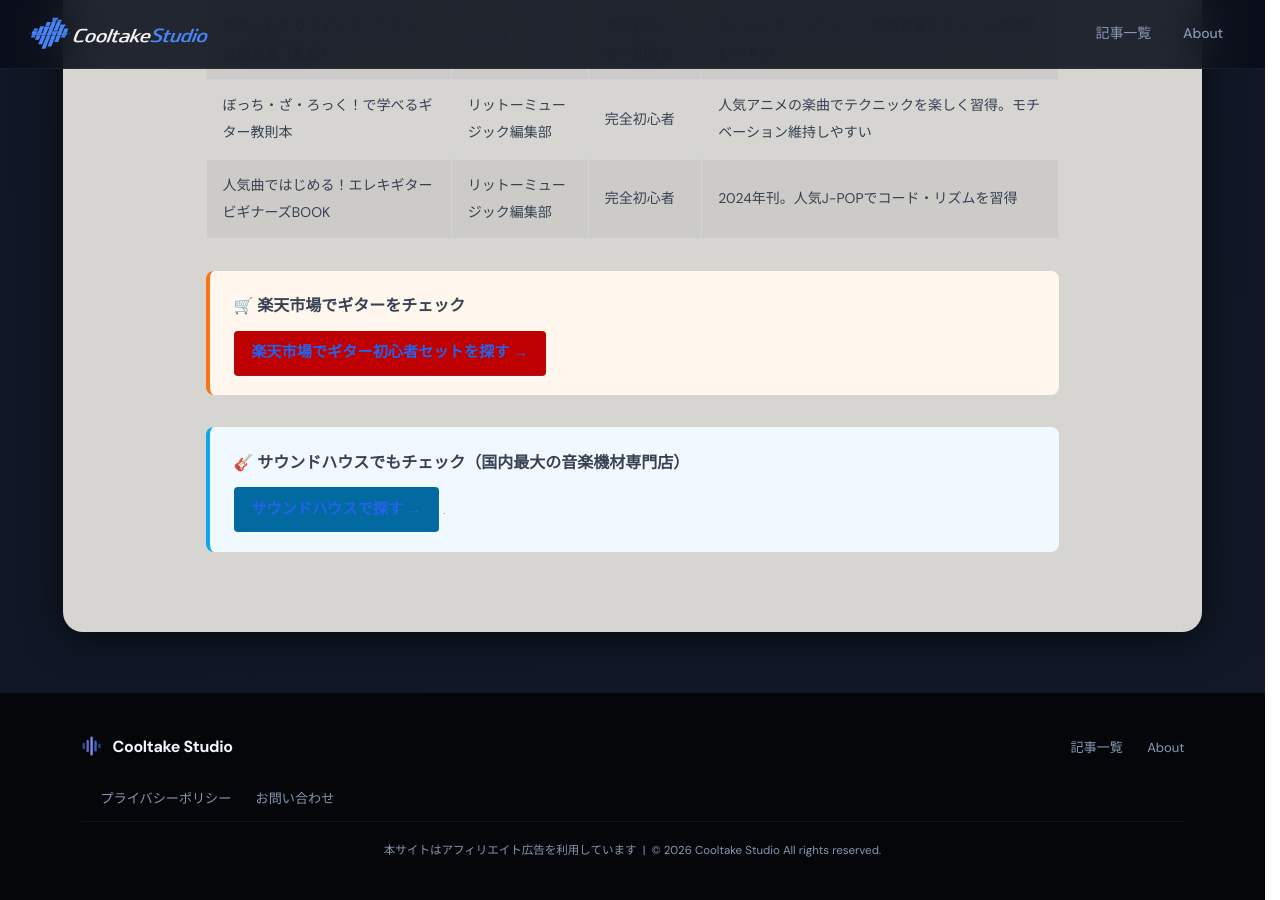
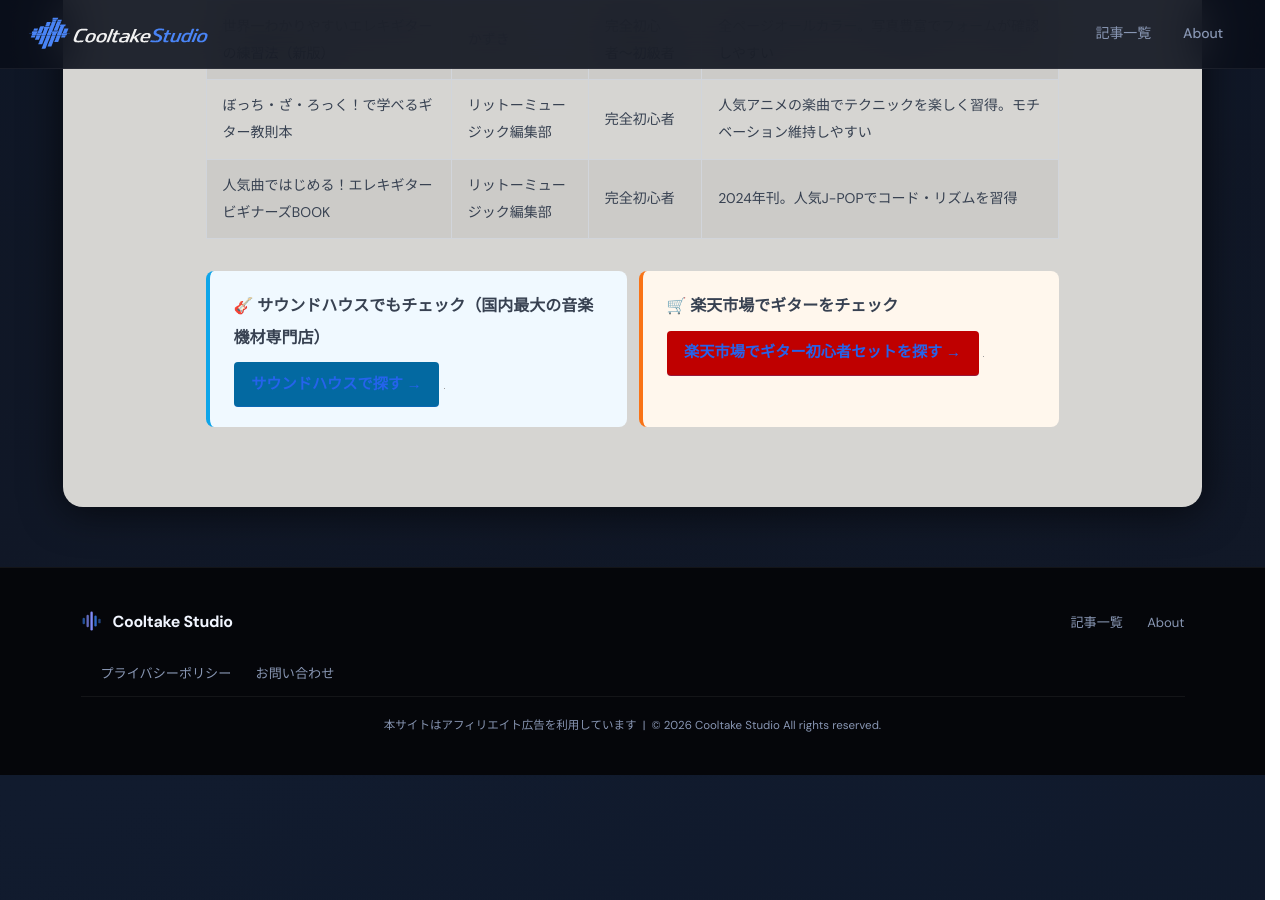
Before and after one commit to cooltake/cooltake.github.io, a Jekyll site: the page built from _posts/2026-05-20-guitar-guide.md, in a window 1280 px wide and 900 px high, scrolled down 4477 px. Built offline with Jekyll 4.4.1, drawn with Linux system fonts in a browser that asks for light colours; some web fonts are replaced; grey boxes are pictures that could not be loaded.

Commit message:
style: horizontal shop buttons in 2026-05-20-guitar-guide.md

```diff
--- a/_posts/2026-05-20-guitar-guide.md
+++ b/_posts/2026-05-20-guitar-guide.md
@@ -34,7 +34,7 @@ image: /assets/images/thumb-guitar.png
 
 | 予算 | モデル | 特徴 |
 |------|-------|------|
-| 〜¥15,000 | Squier Bullet Stratocaster<a href="https://h.accesstrade.net/sp/cc?rk=01001xqc00os63&url=https%3A%2F%2Fwww.soundhouse.co.jp%2Fproducts%2Fdetail%2Fitem%2F143662%2F" rel="nofollow" referrerpolicy="no-referrer-when-downgrade" style="margin-left:.3em;font-size:.85em;text-decoration:none;" title="サウンドハウスで見る">🛒</a> | Fenderの廉価ブランド。音程の安定感と弾きやすさのコスパ◎ |
+| 〜¥15,000 | Squier Bullet Stratocaster | Fenderの廉価ブランド。音程の安定感と弾きやすさのコスパ◎ |
 | 〜¥30,000 | Fender Japan MIJシリーズ | 日本製クオリティ。チューニング安定性が上がり長く使える |
 | 〜¥60,000 | Fender Standard（Mexico製） | プロも使う本格品質。上達してからも買い替え不要 |
 | ¥60,000〜 | Fender American Professional | 本物の弾き心地。本気で音楽を続けるなら最終回答 |
@@ -46,9 +46,9 @@ image: /assets/images/thumb-guitar.png
 | 予算 | モデル | 特徴 |
 |------|-------|------|
 | 〜¥15,000 | Yamaha F315D | 初心者に最適なチューニング安定性と音質 |
-| 〜¥30,000 | Yamaha FG800<a href="https://h.accesstrade.net/sp/cc?rk=01001xqc00os63&url=https%3A%2F%2Fwww.soundhouse.co.jp%2Fproducts%2Fdetail%2Fitem%2F210808%2F" rel="nofollow" referrerpolicy="no-referrer-when-downgrade" style="margin-left:.3em;font-size:.85em;text-decoration:none;" title="サウンドハウスで見る">🛒</a> | 単板トップで豊かな響き。長年愛されるロングセラー |
+| 〜¥30,000 | Yamaha FG800 | 単板トップで豊かな響き。長年愛されるロングセラー |
 | 〜¥60,000 | Taylor Academy 12 | ネックが薄く握りやすい。コードが押さえやすい |
-| ¥60,000〜 | Martin 000-15M<a href="https://h.accesstrade.net/sp/cc?rk=01001xqc00os63&url=https%3A%2F%2Fwww.soundhouse.co.jp%2Fproducts%2Fdetail%2Fitem%2F159605%2F" rel="nofollow" referrerpolicy="no-referrer-when-downgrade" style="margin-left:.3em;font-size:.85em;text-decoration:none;" title="サウンドハウスで見る">🛒</a> | マホガニー単板の暖かいサウンド。本格的な弾き語りに |
+| ¥60,000〜 | Martin 000-15M | マホガニー単板の暖かいサウンド。本格的な弾き語りに |
 
 ---
 
@@ -106,13 +106,15 @@ image: /assets/images/thumb-guitar.png
 
 <!-- AFFILIATE_PLACEHOLDER: Amazon教則本リンク（もしもアフィリエイト Amazon審査通過後に設置予定 site_id=672391） -->
 
-<div style="margin:2rem 0;padding:1.2rem 1.5rem;background:#fff7ed;border-left:4px solid #f97316;border-radius:8px;">
-<p style="margin:0 0 .6rem;font-weight:bold;font-size:1rem;">&#x1F6D2; 楽天市場でギターをチェック</p>
-<a href="https://hb.afl.rakuten.co.jp/ichiba/54518dd8.3792440a.54518dd9.03b99be4/?pc=https%3A%2F%2Fsearch.rakuten.co.jp%2Fsearch%2Fmall%2F%25E3%2582%25AE%25E3%2582%25BF%25E3%2583%25BC+%25E5%2588%259D%25E5%25BF%2583%25E8%2580%2585+%25E3%2582%25BB%25E3%2583%2583%25E3%2583%2588%2F" rel="nofollow" referrerpolicy="no-referrer-when-downgrade" style="display:inline-block;background:#bf0000;color:#fff;padding:.45rem 1.1rem;border-radius:4px;text-decoration:none;font-weight:bold;font-size:.95rem;">楽天市場でギター初心者セットを探す →</a>
-</div>
-
-<div style="margin:2rem 0;padding:1.2rem 1.5rem;background:#f0f9ff;border-left:4px solid #0ea5e9;border-radius:8px;">
+<div style="display:flex;gap:.75rem;margin:2rem 0;">
+<div style="flex:1;padding:1.2rem 1.5rem;background:#f0f9ff;border-left:4px solid #0ea5e9;border-radius:8px;">
 <p style="margin:0 0 .6rem;font-weight:bold;font-size:1rem;">&#x1F3B8; サウンドハウスでもチェック（国内最大の音楽機材専門店）</p>
 <a href="https://h.accesstrade.net/sp/cc?rk=01001xqc00os63&url=https%3A%2F%2Fwww.soundhouse.co.jp%2Fsearch%2Findex%2F%3Fsearch_all%3D%25E3%2582%25AE%25E3%2582%25BF%25E3%2583%25BC" rel="nofollow" referrerpolicy="no-referrer-when-downgrade" style="display:inline-block;background:#0369a1;color:#fff;padding:.45rem 1.1rem;border-radius:4px;text-decoration:none;font-weight:bold;font-size:.95rem;">サウンドハウスで探す →</a>
 <img src="https://h.accesstrade.net/sp/rr?rk=01001xqc00os63" width="1" height="1" border="0" alt="" loading="lazy">
 </div>
+<div style="flex:1;padding:1.2rem 1.5rem;background:#fff7ed;border-left:4px solid #f97316;border-radius:8px;">
+<p style="margin:0 0 .6rem;font-weight:bold;font-size:1rem;">&#x1F6D2; 楽天市場でギターをチェック</p>
+<a href="https://hb.afl.rakuten.co.jp/hgc/0b15ddc7.28c5c9ed.0b15ddc8.5d23dd4d/?pc=https%3A%2F%2Fsearch.rakuten.co.jp%2Fsearch%2Fmall%2F%25E3%2582%25AE%25E3%2582%25BF%25E3%2583%25BC+%25E5%2588%259D%25E5%25BF%2583%25E8%2580%2585+%25E3%2582%25BB%25E3%2583%2583%25E3%2583%2588%2F" rel="nofollow" referrerpolicy="no-referrer-when-downgrade" style="display:inline-block;background:#bf0000;color:#fff;padding:.45rem 1.1rem;border-radius:4px;text-decoration:none;font-weight:bold;font-size:.95rem;">楽天市場でギター初心者セットを探す →</a>
+<img src="//i.moshimo.com/af/i/impression?a_id=5565352&amp;p_id=54&amp;pc_id=54&amp;pl_id=616" width="1" height="1" style="border:none;" alt="" loading="lazy">
+</div>
+</div>
```
